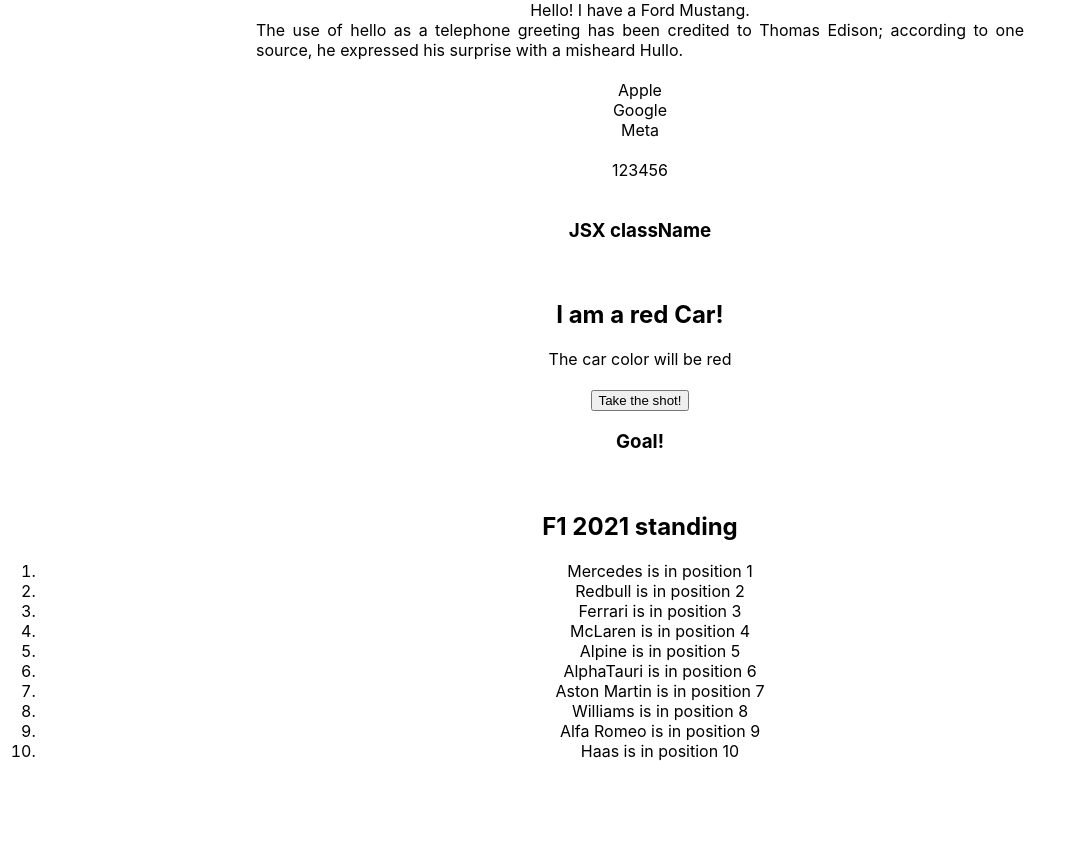
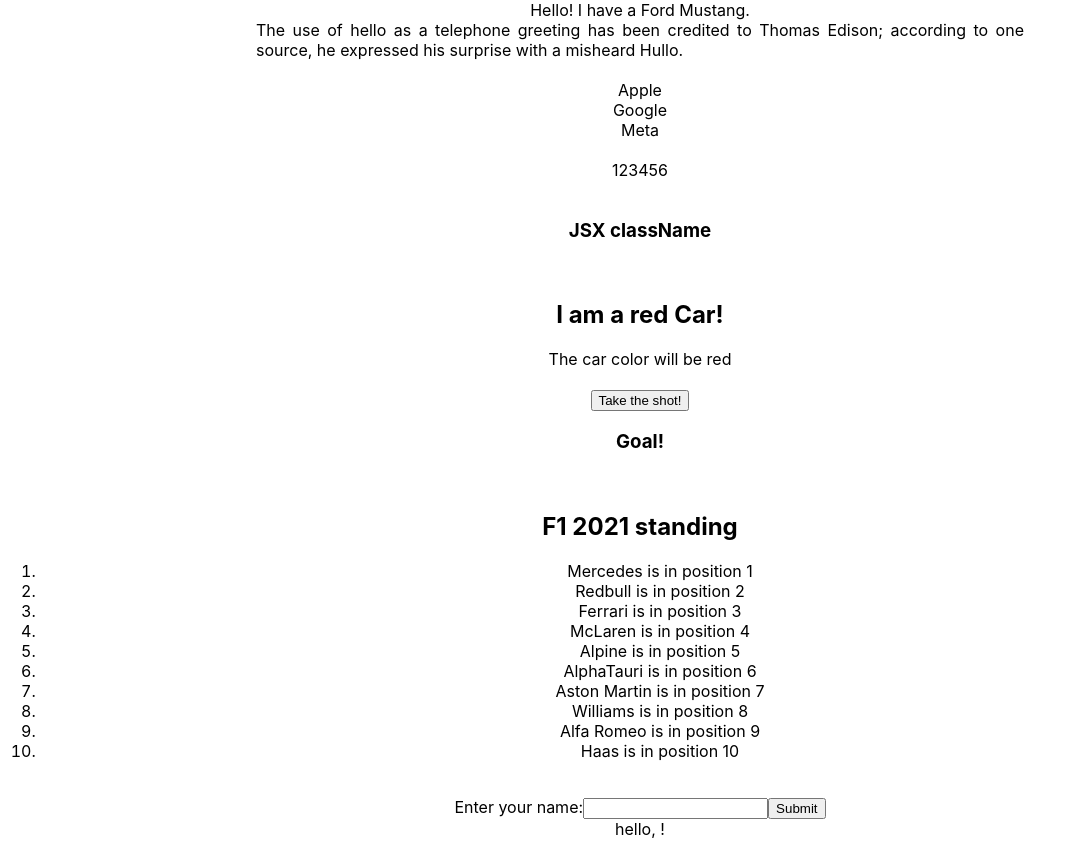
Before and after one commit to dhatwalia/react-gamma, a React (Create React App) app: page / in a window 1280 px wide. Shown: the whole page, without its empty margins (0-1075 px from the left). Before the commit the page ends 800 px from the top, so only its background shows below. Built offline with nearby package versions, Linux system fonts and the light colour scheme.

Commit message:
Adds form

```diff
--- a/src/App.js
+++ b/src/App.js
@@ -1,6 +1,7 @@
 import './App.css';
 import { numbersCombined } from './AppExtra.js';
 import CarComp from './Car.js';
+import MyForm from './Form';
 
 class Car {
   constructor(name) {
@@ -103,6 +104,8 @@
       <br></br>
       <F1Garage />
       <br></br>
+      <MyForm />
+      <br></br>
     </div>
   );
 }
--- /dev/null
+++ b/src/Form.js
@@ -0,0 +1,26 @@
+import { useState } from "react";
+
+export default function MyForm() {
+    const [name, setName] = useState("");
+
+    const handleSubmit = (event) => {
+        event.preventDefault();
+        alert("The name you entered was " + name);
+    }
+
+    return (
+        <div>
+            <form onSubmit={handleSubmit}>
+                <label>Enter your name:
+                    <input
+                        type="text"
+                        value={name}
+                        onChange={(e) => setName(e.target.value)}
+                    />
+                </label>
+                <input type="submit" value="Submit" onChange={(e) => setName(e.target.value)} />
+            </form>
+            hello, {name}!
+        </div>
+    )
+}
```
